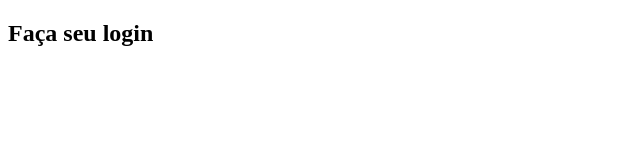
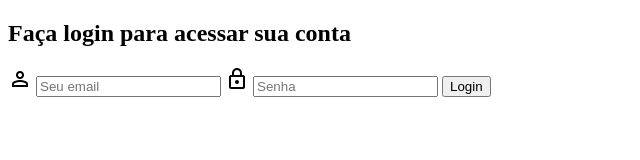
Before and after one commit to WillianOL/Esportes-LoginPage, a plain HTML site: page assets/index.html in a window 1280 px wide. Shown: the whole page, without its empty margins (0-640 px from the left). Drawn offline with nearby package versions, Linux system fonts and the light colour scheme.

Commit message:
Update index.html

```diff
--- a/assets/index.html
+++ b/assets/index.html
@@ -6,10 +6,18 @@
     <meta name="viewport" content="width=device-width, initial-scale=1.0">
     <title>Document</title>
     <link rel="stylesheet" href="styles/estiloPrincipal.css">
+    <link rel="stylesheet" href="https://fonts.googleapis.com/css2?family=Material+Symbols+Outlined:opsz,wght,FILL,GRAD@20..48,100..700,0..1,-50..200" />
 </head>
 <body>
     <section>
-        <h1>Faça seu login</h1>
+        <h1>Faça login para acessar sua conta</h1>
+        <form method="post">
+            <label for="IdEmail"><i class="material-symbols-outlined">person</i></label>
+            <input type="email" name="email" id="IdEmail" placeholder="Seu email">
+            <label for="IdSenha"><i class="material-symbols-outlined">lock</i></label>
+            <input type="password" name="senha" id="IdSenha" placeholder="Senha">
+            <input type="submit" value="Login">
+        </form>
     </section>
 </body>
 </html>
```
